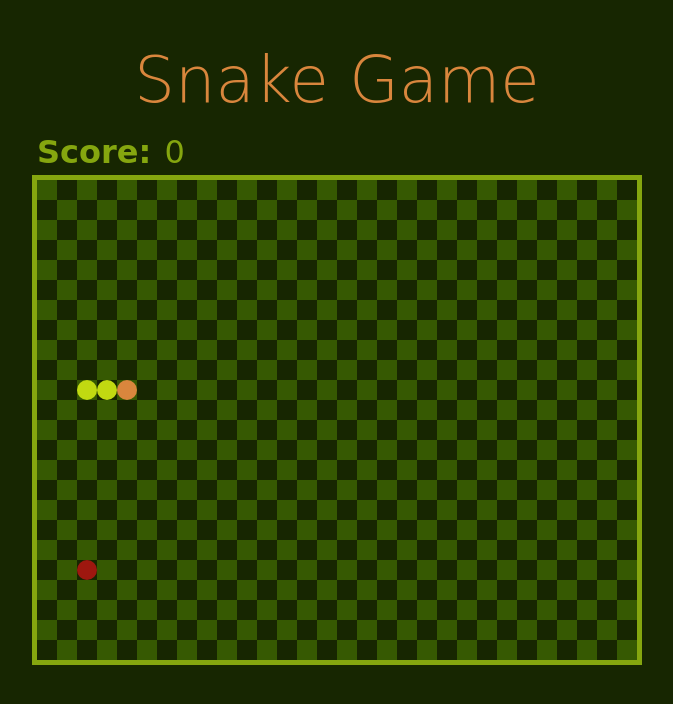
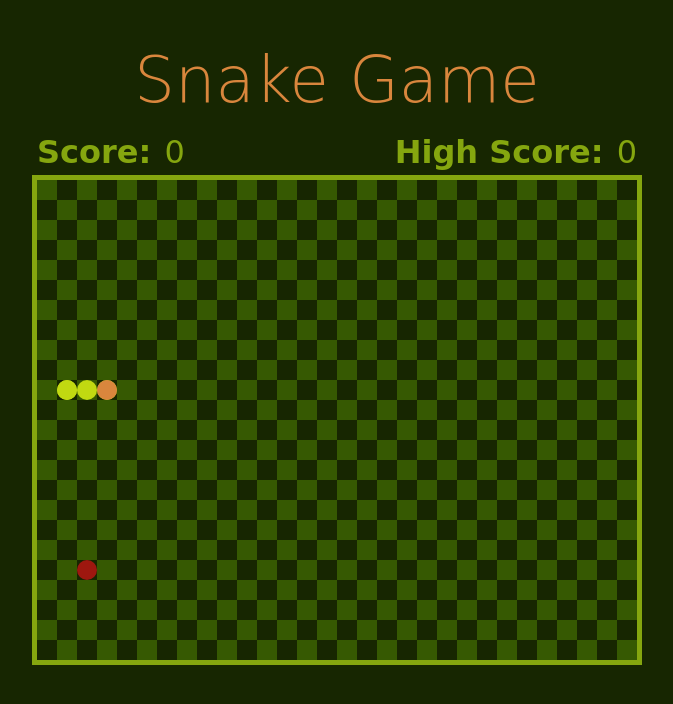
Before and after one commit to aarondevon/snake-game, a website: page index.html in a window 1280 px wide. Shown: the whole page, without its empty margins (303-976 px from the left). Drawn offline with Linux system fonts and the light colour scheme; a web font is replaced by a local one.

Commit message:
Implement high core feature

```diff
--- a/css/site.css
+++ b/css/site.css
@@ -40,18 +40,22 @@ header  {
     border: .3125rem solid #85A60F;
 }
 
-.score-container {
+#score-container {
+    justify-content: space-between;
+}
+
+.current-score-container, .high-score-container {
     color: #85A60F;
     margin-bottom: .25rem;
 }
 
-#score-title {
+#current-score-title, #high-score-title {
     display: inline-block;
     font-size: 2rem;
     margin: 0;
 }
 
-#score-count {
+#current-score-count, #high-score-count {
     display: inline-block;
     font-size: 2rem;
     margin: 0;
--- a/index.html
+++ b/index.html
@@ -8,12 +8,19 @@
   </head>
   <body>
   <div id="game-container" >
-    <header class="">
+    <header>
       <h1 id="game-title">Snake Game</h1>
-      <div class="score-container">
-        <h3 id="score-title">Score:</h3>
-        <p id="score-count">0</p>
+      <div id="score-container" class="flex">
+        <div class="current-score-container">
+          <h3 id="current-score-title">Score:</h3>
+          <p id="current-score-count">0</p>
+        </div>
+        <div class="high-score-container">
+          <h3 id="high-score-title">High Score:</h3>
+          <p id="high-score-count">0</p>
+        </div>
       </div>
+
     </header>
     <main class="flex center">
       <canvas id="canvas" width="600" height="480"></canvas>
--- a/js/game.js
+++ b/js/game.js
@@ -1,4 +1,4 @@
-const scoreCount = document.querySelector('#score-count');
+const scoreCount = document.querySelector('#current-score-count');
 let score = 0;
 let canvas;
 let canvasContext;
@@ -10,14 +10,18 @@ let collision = false;
 const keyBuffer = [];
 
 const snakeHead = {
-  x: 80,
-  y: 200,
+  x: gridSize * 3,
+  y: gridSize * 10,
 };
 
 const allowedKeys = ['ArrowLeft', 'ArrowRight', 'ArrowDown', 'ArrowUp'];
 
 // Initial starting snake
-const snake = [snakeHead, { x: 60, y: 200 }, { x: 40, y: 200 }];
+const snake = [snakeHead,
+  { x: gridSize * 2, y: gridSize * 10 },
+  { x: gridSize, y: gridSize * 10 },
+  { x: gridSize, y: gridSize * 10 },
+];
 
 const generateCoordinate = (range) => {
   let isReady = false;
@@ -80,12 +84,9 @@ const colorBoard = () => {
 
 const drawSnake = () => {
   snake.forEach((section, index) => {
-    if (index === 0) {
-      colorCircle((section.x + 10), (section.y + 10), (gridSize / 2), '#D9863D');
-      // colorRectangle(section.x, section.y, gridSize, gridSize, '#D9863D');
-    } else {
-      colorCircle((section.x + 10), (section.y + 10), (gridSize / 2), '#C1D911');
-      // colorRectangle(section.x, section.y, gridSize, gridSize, '#C1D911');
+    colorCircle((section.x + 10), (section.y + 10), (gridSize / 2), '#C1D911');
+    if (index === snake.length - 1) {
+      colorCircle((snakeHead.x + 10), (snakeHead.y + 10), (gridSize / 2), '#D9863D');
     }
   });
 };
@@ -282,11 +283,12 @@ const clearKeyBuffer = () => {
 
 const resetSnakePosition = () => {
   snake.length = 0;
-  snakeHead.x = 60;
-  snakeHead.y = 200;
+  snakeHead.x = gridSize * 3;
+  snakeHead.y = gridSize * 10;
   snake[0] = snakeHead;
-  snake[1] = { x: 40, y: 200 };
-  snake[2] = { x: 20, y: 200 };
+  snake[1] = { x: gridSize * 2, y: gridSize * 10 };
+  snake[2] = { x: gridSize, y: gridSize * 10 };
+  snake[3] = { x: gridSize, y: gridSize * 10 };
 };
 
 const resetCollision = () => {
@@ -341,6 +343,14 @@ document.addEventListener('keydown', (event) => {
   }
 });
 
+const updateHighScore = () => {
+  const highScore = parseInt(localStorage.getItem('highScore'), 10);
+  if (score > highScore) {
+    localStorage.setItem('highScore', score);
+    document.querySelector('#high-score-count').innerText = score;
+  }
+};
+
 const executeMove = () => {
   if (keyBuffer.length > 0) {
     move();
@@ -350,13 +360,22 @@ const executeMove = () => {
 window.onload = function () {
   canvas = document.querySelector('#canvas');
   canvasContext = canvas.getContext('2d');
+  if (localStorage.getItem('highScore') === null) {
+    localStorage.setItem('highScore', 0);
+  } else {
+    document.querySelector('#high-score-count').innerText = localStorage.getItem('highScore');
+  }
 
-  const framesPerSecond = 100;
+  const framesPerSecond = 140;
 
   // Set apple location
   randomApplePosition();
 
   setInterval(() => {
+    if (collision === true) {
+      updateHighScore();
+    }
+
     if (collision === false) {
       executeMove();
       draw();
```
